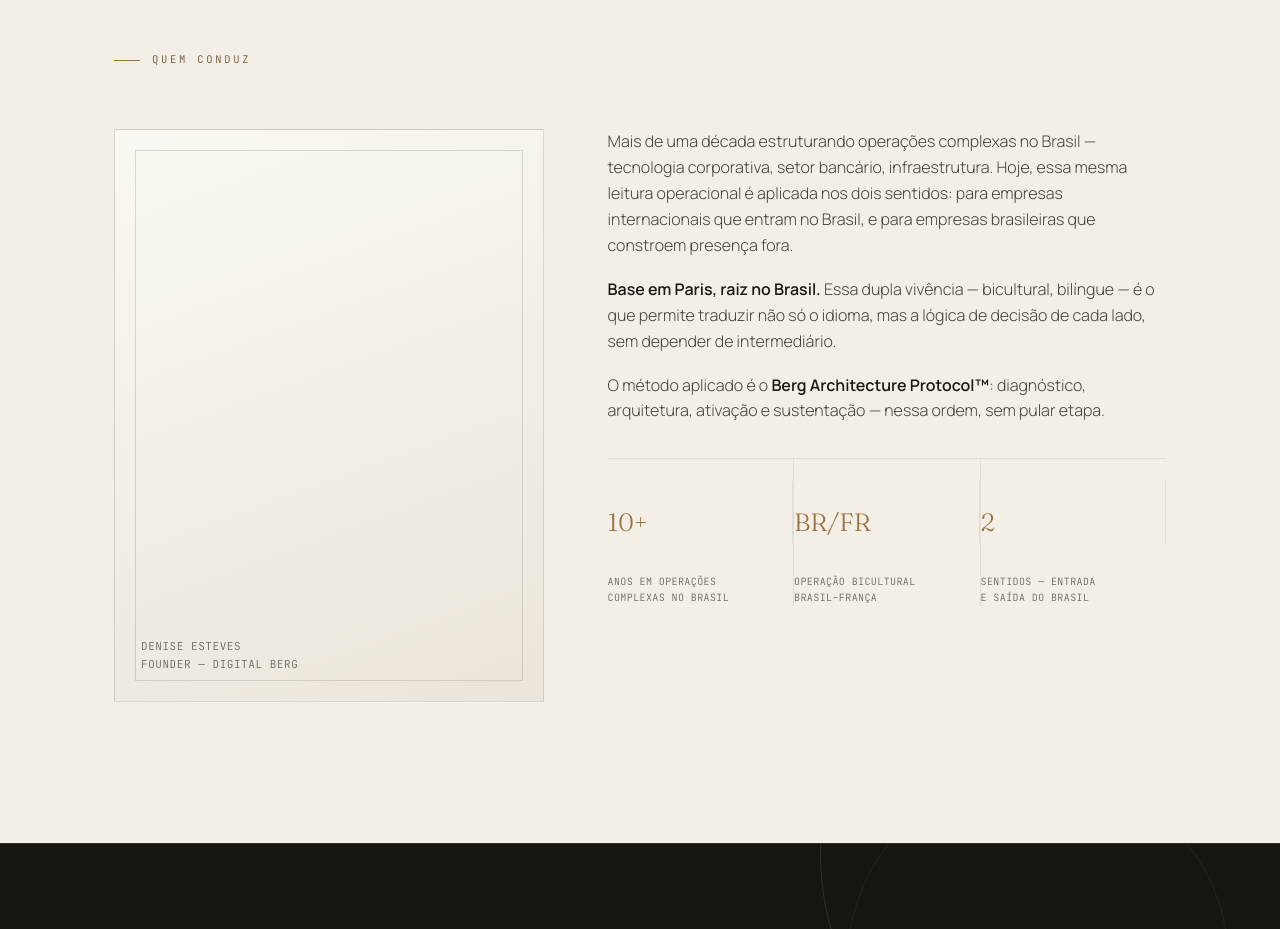
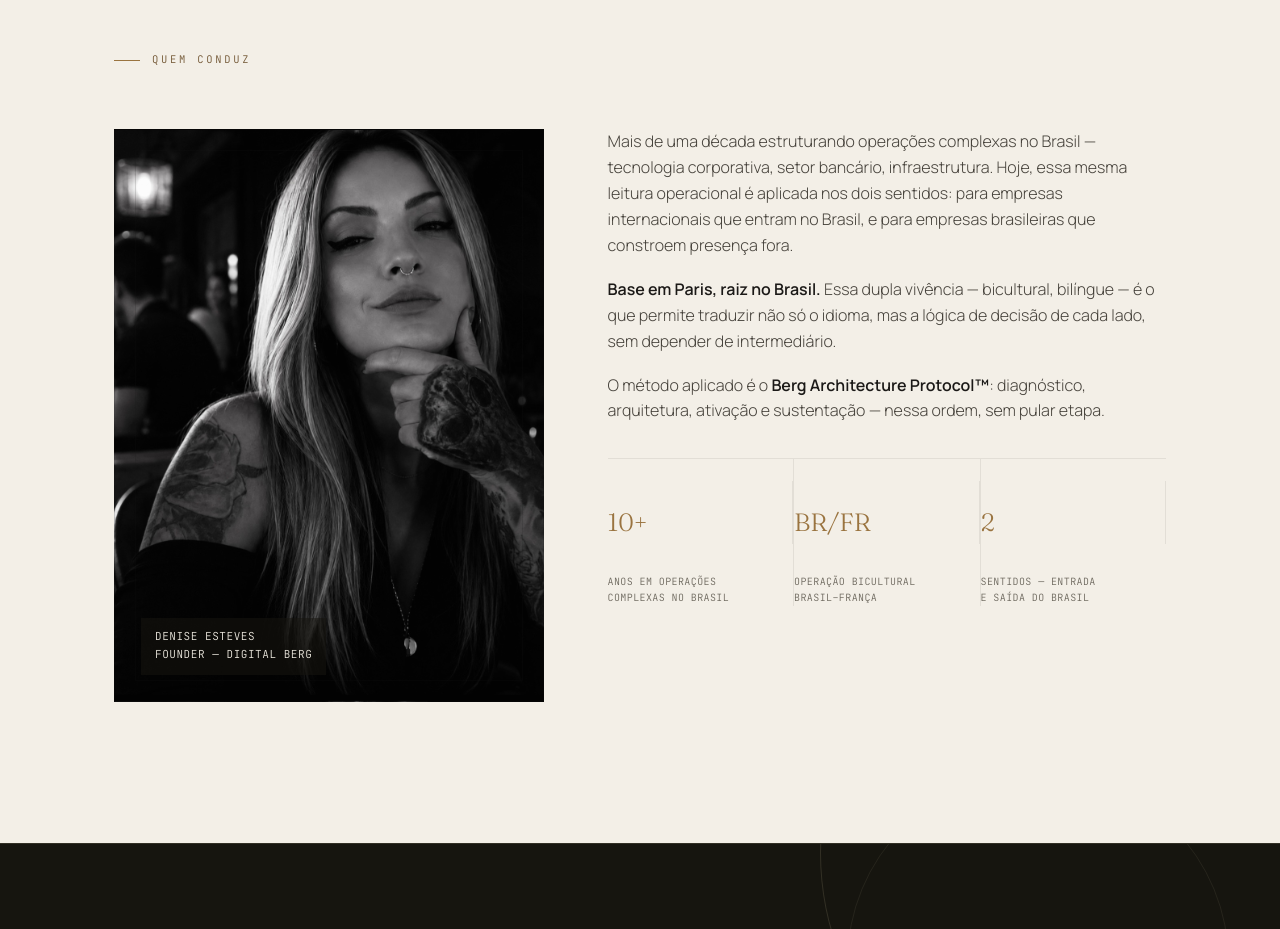
Before and after one commit to contact240/denise-berg, a plain HTML site: page index.html in a window 1280 px wide. Shown: the part 4940-5869 px from the top of the page. Drawn offline with Linux system fonts and the light colour scheme.

Commit message:
Update index.html

```diff
--- a/index.html
+++ b/index.html
@@ -400,9 +400,9 @@
       <div class="eyebrow">Quem conduz</div>
     </div>
     <div class="about-body">
-      <div class="about-frame reveal">
-        <div class="cap">DENISE ESTEVES<br>FOUNDER — DIGITAL BERG</div>
-      </div>
+      <div class="about-frame reveal" style="background-image:url('IMG_0107.jpg');background-size:cover;background-position:center;">
+  <div class="cap" style="background:rgba(22,21,15,0.55);padding:10px 14px;color:#ece8de;">DENISE ESTEVES<br>FOUNDER — DIGITAL BERG</div>
+</div>
       <div class="about-copy reveal">
         <p>Mais de uma década estruturando operações complexas no Brasil — tecnologia corporativa, setor bancário, infraestrutura. Hoje, essa mesma leitura operacional é aplicada nos dois sentidos: para empresas internacionais que entram no Brasil, e para empresas brasileiras que constroem presença fora.</p>
         <p><strong>Base em Paris, raiz no Brasil.</strong> Essa dupla vivência — bicultural, bilíngue — é o que permite traduzir não só o idioma, mas a lógica de decisão de cada lado, sem depender de intermediário.</p>
```
